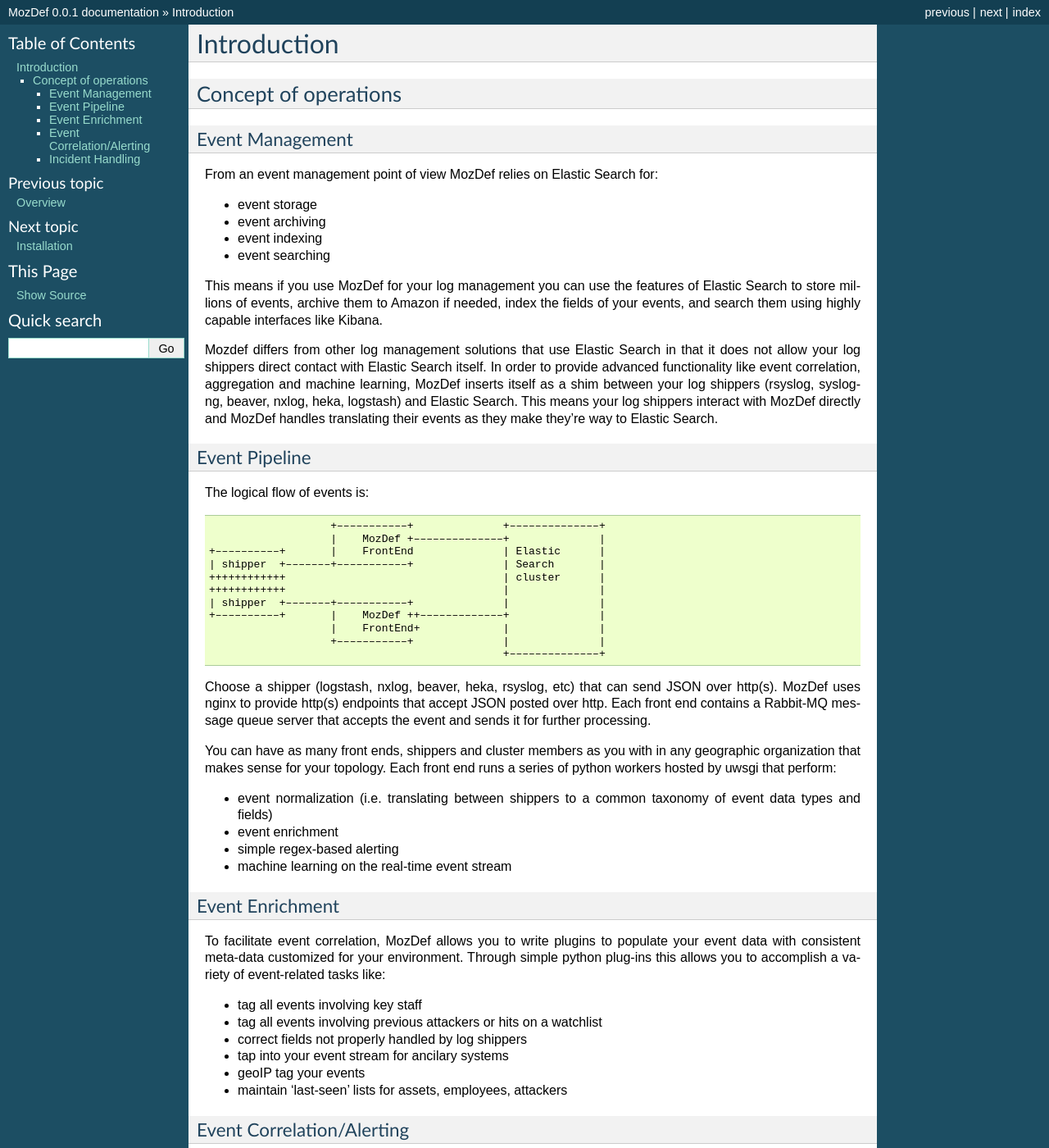
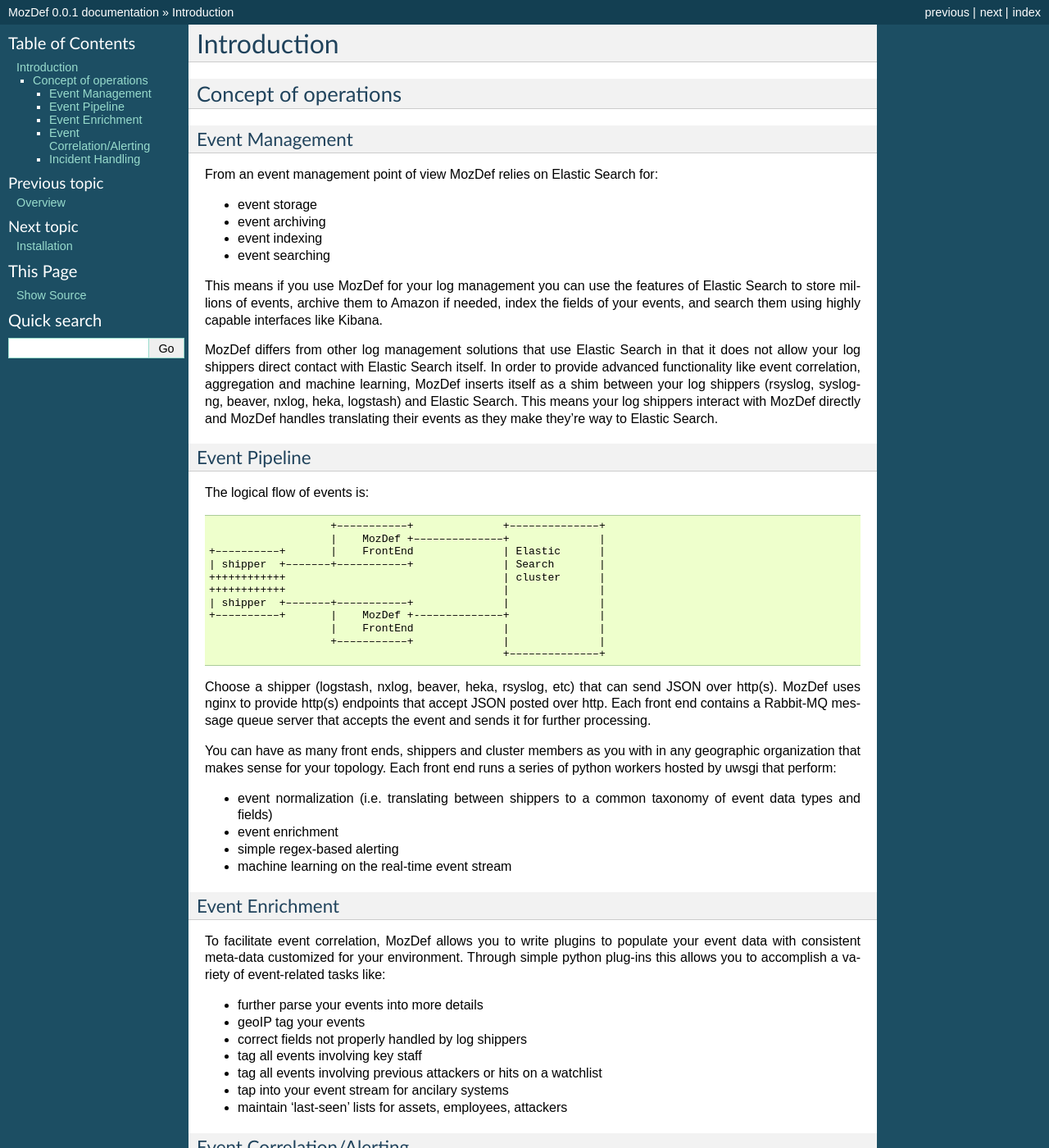
Before and after one commit to mozilla/MozDef, a Sphinx documentation site: the page built from docs/source/introduction.rst, in a window 1280 px wide and 1400 px high. Shown: the whole window at 82% size. Built offline with Sphinx 7.4.7, drawn with Linux system fonts in a browser that asks for light colours.

Commit message:
minor updates to bullet lists, formatting.

```diff
--- a/docs/source/introduction.rst
+++ b/docs/source/introduction.rst
@@ -15,7 +15,7 @@
 This means if you use MozDef for your log management you can use the features of Elastic Search to store millions of events, archive them to Amazon if needed,
 index the fields of your events, and search them using highly capable interfaces like Kibana.
 
-Mozdef differs from other log management solutions that use Elastic Search in that it does not allow your log shippers direct contact with Elastic Search itself.
+MozDef differs from other log management solutions that use Elastic Search in that it does not allow your log shippers direct contact with Elastic Search itself.
 In order to provide advanced functionality like event correlation, aggregation and machine learning, MozDef inserts itself as a shim between your log shippers (rsyslog, syslog-ng, beaver, nxlog, heka, logstash)
 and Elastic Search. This means your log shippers interact with MozDef directly and MozDef handles translating their events as they make they're way to Elastic Search.
 
@@ -33,8 +33,8 @@
                    ++++++++++++                                  | cluster      |
                    ++++++++++++                                  |              |
                    | shipper  +–––––––+–––––––––––+              |              |
-                   +––––––––––+       |    MozDef ++–––––––––––––+              |
-                                      |    FrontEnd+             |              |
+                   +––––––––––+       |    MozDef +-–––––––––––––+              |
+                                      |    FrontEnd              |              |
                                       +–––––––––––+              |              |
                                                                  +––––––––––––––+
 
@@ -55,11 +55,12 @@
 To facilitate event correlation, MozDef allows you to write plugins to populate your event data with consistent meta-data customized for your environment. Through simple
 python plug-ins this allows you to accomplish a variety of event-related tasks like:
 
+* further parse your events into more details
+* geoIP tag your events
+* correct fields not properly handled by log shippers
 * tag all events involving key staff
 * tag all events involving previous attackers or hits on a watchlist
-* correct fields not properly handled by log shippers
 * tap into your event stream for ancilary systems
-* geoIP tag your events
 * maintain 'last-seen' lists for assets, employees, attackers
 
 Event Correlation/Alerting
```
